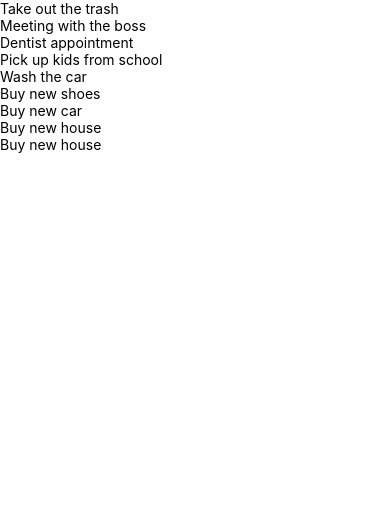
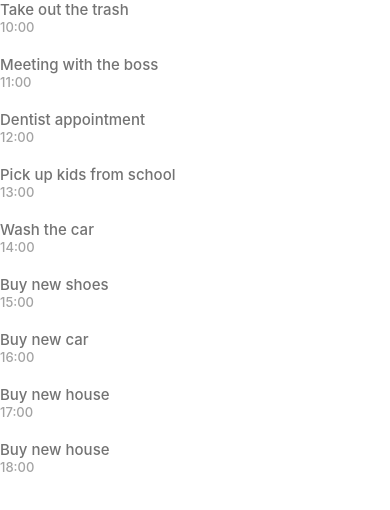
Before and after one commit to DevJohanR/to-do-app-android, a React Native app: screen / in a window 390 px wide. Shown: the top 510 px of the page. Built offline with nearby package versions, Linux system fonts and the light colour scheme.

Commit message:
Advances in components

```diff
--- /dev/null
+++ b/components/Todo.js
@@ -0,0 +1,38 @@
+import * as React from 'react';
+import { StyleSheet, Text, View } from 'react-native';
+
+export default function Todo({
+    id,
+    text,
+    isCompleted,
+    isToday,
+    hour
+}){
+    return(
+        <View style={styles.container}>
+            <Text style={styles.text}>{text}</Text>
+            <Text style={styles.time}>{hour}</Text>
+        </View>
+    )
+}
+
+
+const styles =  StyleSheet.create({
+    container:{
+        marginBottom: 20,
+    },
+
+    text:{
+        fontSize: 15,
+        fontWeight: '500',
+        color: '#737373'
+    },
+
+    time:{
+        fontSize: 13,
+        color: '#a3a3a3',
+        fontWeight: '500'
+    }
+
+
+})
--- a/components/TodoList.js
+++ b/components/TodoList.js
@@ -1,6 +1,7 @@
 import * as React from 'react';
 import { todosData } from '../data/todos';
-import { FlatList, Text, View } from 'react-native';
+import { FlatList } from 'react-native';
+import Todo from './Todo';
 
 export default function TodoList() {
   return (
@@ -8,15 +9,31 @@
       data={todosData}  // Asegúrate de que esta referencia es correcta
       keyExtractor={item => item.id.toString()}
       renderItem={({ item }) => {
-        // Valida que item exista antes de intentar renderizar
-        if (!item) return null;
 
         return (
-          <View>
-            <Text>{item.text}</Text>
-          </View>
+
+            <Todo {...item} />
+
         );
       }}
     />
   );
 }
+
+/*
+//Esto es lo mismo pero con una sintaxis mas corta
+
+En JavaScript, cuando una función de flecha tiene una sola expresión y no está envuelta en llaves {}, la función implícitamente retorna el valor de esa expresión.
+
+
+export default function TodoList() {
+  return (
+    <FlatList
+      data={todosData}
+      keyExtractor={item => item.id.toString()}
+      renderItem={({ item }) => <Todo {...item} />}
+    />
+  );
+}
+
+*/
```
Also changed, not shown: components/Checkbox.js (added, +17 -0 lines).
